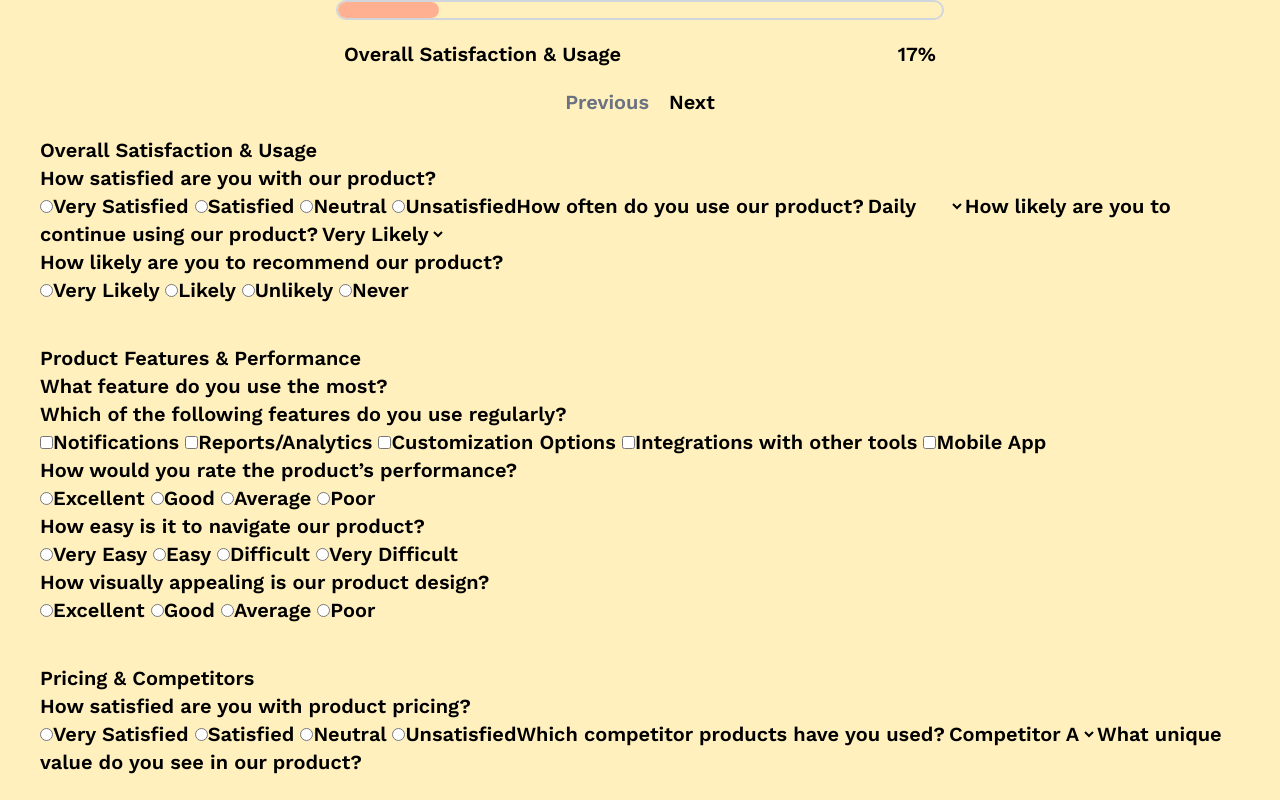
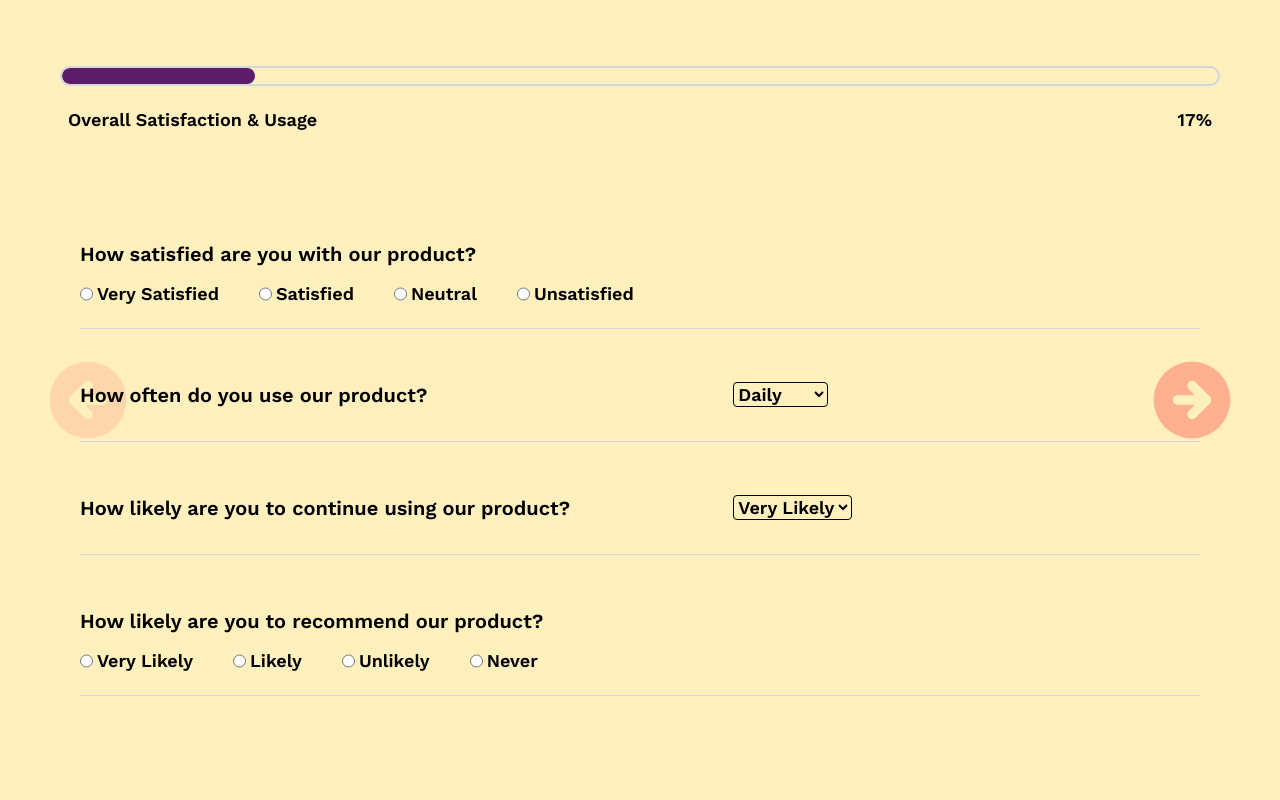
Before and after one commit to CabutinBenciel0425/survery-form, a React (Vite) app: page / in a window 1280 px wide. Shown: the top 800 px of the page. Built offline with nearby package versions, Linux system fonts and the light colour scheme.

Commit message:
Fixed the UI form and the arrow buttons

```diff
--- a/src/App.tsx
+++ b/src/App.tsx
@@ -2,14 +2,48 @@ import { useState } from "react";
 import Form from "./components/Form";
 import ProgressBar from "./components/ProgressBar";
 import "./styles.css";
+import { questions } from "./data/questions";
+import { HiArrowCircleLeft } from "react-icons/hi";
+import { HiArrowCircleRight } from "react-icons/hi";
 
 function App() {
   const [pageNumber, setPageNumber] = useState<number>(1);
+  const TOTAL_PAGES = questions.sections.length;
+  const MAX_PAGENUMBER = TOTAL_PAGES;
+  const MIN_PAGENUMBER = 1;
+  const isNextDisabled = pageNumber === MAX_PAGENUMBER;
+  const isPrevDisabled = pageNumber === MIN_PAGENUMBER;
 
   return (
-    <div className="w-full h-full flex flex-col text-survey-text font-semibold text-xl items-center justify-start">
-      <ProgressBar pageNumber={pageNumber} setPageNumber={setPageNumber} />
-      <Form />
+    <div className="w-full h-full flex flex-col text-survey-text font-semibold text-sm items-center justify-start lg:text-lg relative">
+      <ProgressBar pageNumber={pageNumber} MAX_PAGENUMBER={MAX_PAGENUMBER} />
+      <Form pageNumber={pageNumber} />
+      <div className="absolute inset-0 flex items-baseline-last justify-between px-10 xl:items-center">
+        <button
+          type="button"
+          className={`${isPrevDisabled ? "cursor-not-allowed text-gray-500" : "cursor-pointer"}`}
+          disabled={isPrevDisabled}
+          onClick={() =>
+            setPageNumber((prev) => Math.max(prev - 1, MIN_PAGENUMBER))
+          }
+        >
+          <HiArrowCircleLeft
+            className={`${isPrevDisabled ? "opacity-40" : "opacity-100"} transition-all duration-200 ease-in text-survey-border text-6xl xl:text-8xl`}
+          />
+        </button>
+        <button
+          type="button"
+          className={`${isNextDisabled ? "cursor-not-allowed" : "cursor-pointer"}`}
+          disabled={isNextDisabled}
+          onClick={() =>
+            setPageNumber((prev) => Math.min(prev + 1, MAX_PAGENUMBER))
+          }
+        >
+          <HiArrowCircleRight
+            className={`${isNextDisabled ? "opacity-40" : "opacity-100"} transition-all duration-200 ease-in text-survey-border text-6xl xl:text-8xl`}
+          />
+        </button>
+      </div>
     </div>
   );
 }
--- a/src/components/Form.tsx
+++ b/src/components/Form.tsx
@@ -1,12 +1,19 @@
 import { questions } from "../data/questions";
 import SurveySection from "./SurveySection";
 
-function Form() {
+function Form({ pageNumber }: { pageNumber: number }) {
   return (
-    <form>
-      {questions.sections.map((section) => (
-        <SurveySection section={section} key={section.id} />
-      ))}
+    <form className="w-[90%] h-8/12 relative overflow-x-hidden xl:w-300 z-10">
+      <div
+        className="flex transition-transform duration-500 ease-in-out"
+        style={{ transform: `translateX(-${(pageNumber - 1) * 100}%)` }}
+      >
+        {questions.sections.map((section) => (
+          <div key={section.id} className="w-full shrink-0 h-full">
+            <SurveySection section={section} />
+          </div>
+        ))}
+      </div>
     </form>
   );
 }
--- a/src/components/ProgressBar.tsx
+++ b/src/components/ProgressBar.tsx
@@ -1,39 +1,28 @@
-import {
-  useEffect,
-  useRef,
-  useState,
-  type Dispatch,
-  type SetStateAction,
-} from "react";
+import { useRef } from "react";
 import { questions } from "../data/questions";
 
 type ProgressBarTypes = {
   pageNumber: number;
-  setPageNumber: Dispatch<SetStateAction<number>>;
+  MAX_PAGENUMBER: number;
 };
 
-function ProgressBar({ pageNumber, setPageNumber }: ProgressBarTypes) {
-  const TOTAL_PAGES = questions.sections.length;
-  const MAX_PAGENUMBER = TOTAL_PAGES;
-  const MIN_PAGENUMBER = 1;
-  const isNextDisabled = pageNumber === MAX_PAGENUMBER;
-  const isPrevDisabled = pageNumber === MIN_PAGENUMBER;
+function ProgressBar({ pageNumber, MAX_PAGENUMBER }: ProgressBarTypes) {
   const progressPercent = (pageNumber / MAX_PAGENUMBER) * 100;
 
   const ref = useRef<HTMLDivElement | null>(null);
 
   return (
-    <div className="h-3/12 px-20 flex items-center justify-center flex-col w-[60%] gap-5">
+    <div className="h-3/12 px-10 flex items-center justify-center flex-col w-full gap-5">
       <div
-        className="relative border-2 border-gray-300 w-full h-5 rounded-xl overflow-hidden"
+        className="relative border-2 border-gray-300 w-[90%] h-5 rounded-xl overflow-hidden lg:w-[70% xl:w-290"
         ref={ref}
       >
         <div
-          className="absolute bg-survey-border h-full rounded-lg transition-all duration-200 ease-in-out"
+          className="absolute bg-survey-filled h-full rounded-lg transition-all duration-200 ease-in-out"
           style={{ width: `${progressPercent}%` }}
         ></div>
       </div>
-      <div className="flex flex-row items-center justify-between w-full px-2">
+      <div className="flex flex-row items-center justify-between w-full px-2 md:w-[80%] lg:w-[70% xl:w-290">
         <span>
           {questions.sections.map((q, idx) =>
             idx + 1 === pageNumber ? q.title : "",
@@ -41,26 +30,6 @@ function ProgressBar({ pageNumber, setPageNumber }: ProgressBarTypes) {
         </span>
         <span>{progressPercent.toFixed(0)}%</span>
       </div>
-      <div className="flex gap-5">
-        <button
-          className={`${isPrevDisabled ? "cursor-not-allowed text-gray-500" : "cursor-pointer"} `}
-          disabled={isPrevDisabled}
-          onClick={() =>
-            setPageNumber((prev) => Math.max(prev - 1, MIN_PAGENUMBER))
-          }
-        >
-          Previous
-        </button>
-        <button
-          className={`${isNextDisabled ? "cursor-not-allowed text-gray-500" : "cursor-pointer"} `}
-          disabled={isNextDisabled}
-          onClick={() =>
-            setPageNumber((prev) => Math.min(prev + 1, MAX_PAGENUMBER))
-          }
-        >
-          Next
-        </button>
-      </div>
     </div>
   );
 }
--- a/src/components/SurveyQuestion.tsx
+++ b/src/components/SurveyQuestion.tsx
@@ -1,66 +1,83 @@
 import type { QuestionsType } from "../data/questions";
-import React from "react";
 
 type SurveyQuestionType = {
   questionData: QuestionsType;
 };
 
 function SurveyQuestion({ questionData }: SurveyQuestionType) {
-  console.log(questionData);
   if (!questionData) return null;
 
   switch (questionData.type) {
     case "input":
       return (
-        <>
-          <label htmlFor={`q-${questionData.id}`}>{questionData.text}</label>
-          <input type="text" id={`q-${questionData.id}`} />
-        </>
+        <div className="flex flex-col sm:flex-row sm:items-center sm:justify-between gap-10">
+          <label
+            htmlFor={`q-${questionData.id}`}
+            className="sm:w-2/4 mb-3 text-xl"
+          >
+            {questionData.text}
+          </label>
+          <div className="sm:w-2/4 flex md:w-3/4">
+            <input
+              type="text"
+              id={`q-${questionData.id}`}
+              className="w-full border rounded-sm outline-none px-2 py-0.5"
+            />
+          </div>
+        </div>
       );
     case "radio":
       return (
         <>
-          <p>{questionData.text}</p>
+          <p className="mb-3 text-xl">{questionData.text}</p>
+          <div className="flex gap-4 flex-wrap items-center justify-between md:justify-start md:gap-10">
             {questionData.options?.map((opt) => (
-            <React.Fragment key={opt}>
+              <div key={opt} className="flex gap-1">
                 {" "}
-              {/* ← key goes here, not on input/label */}
                 <input
                   type="radio"
                   name={questionData.id.toString()}
                   id={`${questionData.id}-${opt}`}
                 />
                 <label htmlFor={`${questionData.id}-${opt}`}>{opt}</label>
-            </React.Fragment>
+              </div>
             ))}
+          </div>
         </>
       );
     case "select":
       return (
-        <>
-          <label htmlFor={`q-${questionData.id}`}>{questionData.text}</label>
-          <select id={`q-${questionData.id}`}>
+        <div className="w-full flex flex-row">
+          <label
+            htmlFor={`q-${questionData.id}`}
+            className="w-7/12 mb-3 text-xl"
+          >
+            {questionData.text}
+          </label>
+          <div className="w-5/12">
+            <select id={`q-${questionData.id}`} className="border rounded-sm">
               {" "}
-            {/* ← add id to match label */}
               {questionData.options?.map((opt) => (
                 <option key={opt}>{opt}</option>
               ))}
             </select>
-        </>
+          </div>
+        </div>
       );
     case "checkbox":
       return (
-        <>
-          <p>{questionData.text}</p>
+        <div>
+          <p className="mb-3 text-xl">{questionData.text}</p>
+          <div className="flex gap-4 items-center justify-start flex-wrap">
             {questionData.options?.map((opt) => (
-            <React.Fragment key={opt}>
+              <div key={opt} className="flex gap-1">
                 {" "}
-              {/* ← key goes here */}
                 <input type="checkbox" id={`${questionData.id}-${opt}`} />
                 <label htmlFor={`${questionData.id}-${opt}`}>{opt}</label>
-            </React.Fragment>
+              </div>
             ))}
-        </>
+          </div>
+        </div>
       );
 
     default:
--- a/src/components/SurveySection.tsx
+++ b/src/components/SurveySection.tsx
@@ -7,10 +7,11 @@ type SurveySectionTypes = {
 
 function SurveySection({ section }: SurveySectionTypes) {
   return (
-    <div className="py-5 px-10">
-      <h2>{section.title}</h2>
+    <div className="py-5 px-10 flex flex-col gap-8">
       {section.questions.map((sec) => (
-        <SurveyQuestion questionData={sec} key={sec.id} />
+        <div className="border-b border-b-gray-300 py-5" key={sec.id}>
+          <SurveyQuestion questionData={sec} key={sec.id} />
+        </div>
       ))}
     </div>
   );
```
Lines whose indentation alone changed are shown as unchanged.
